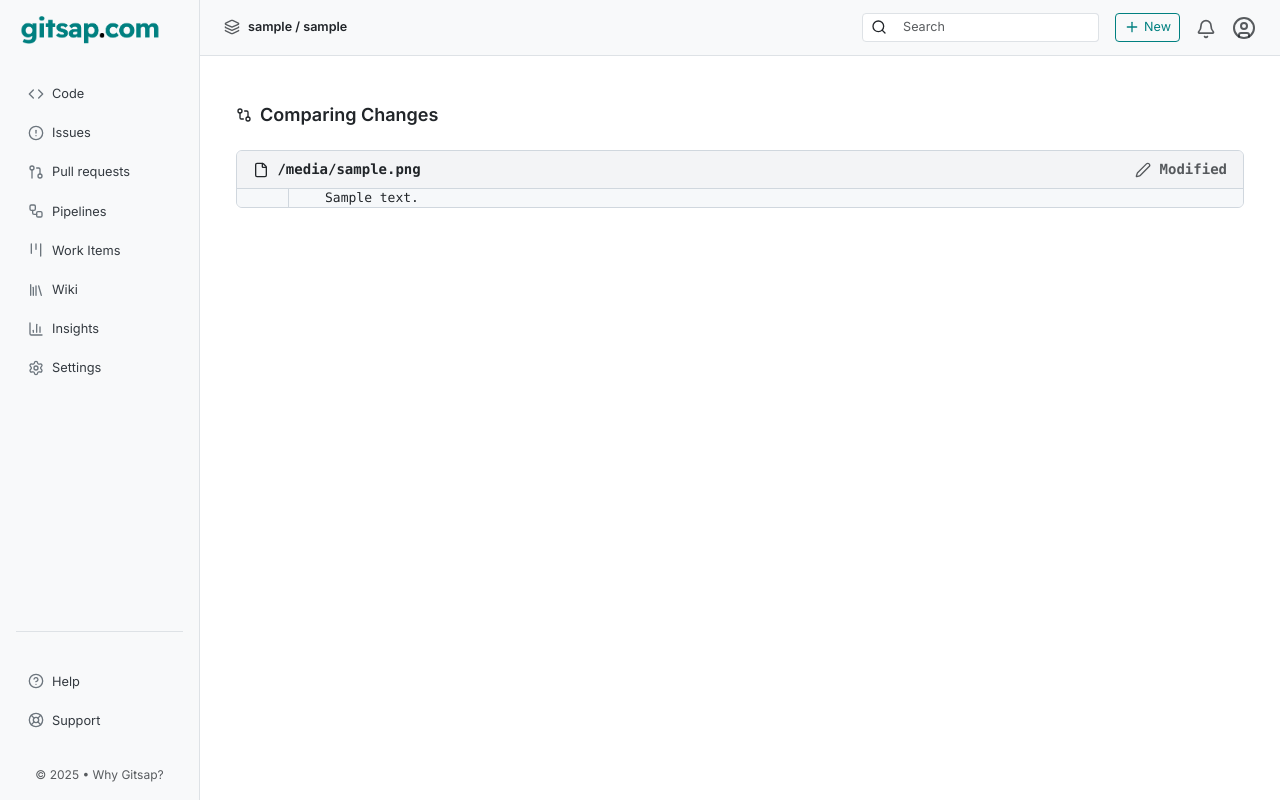
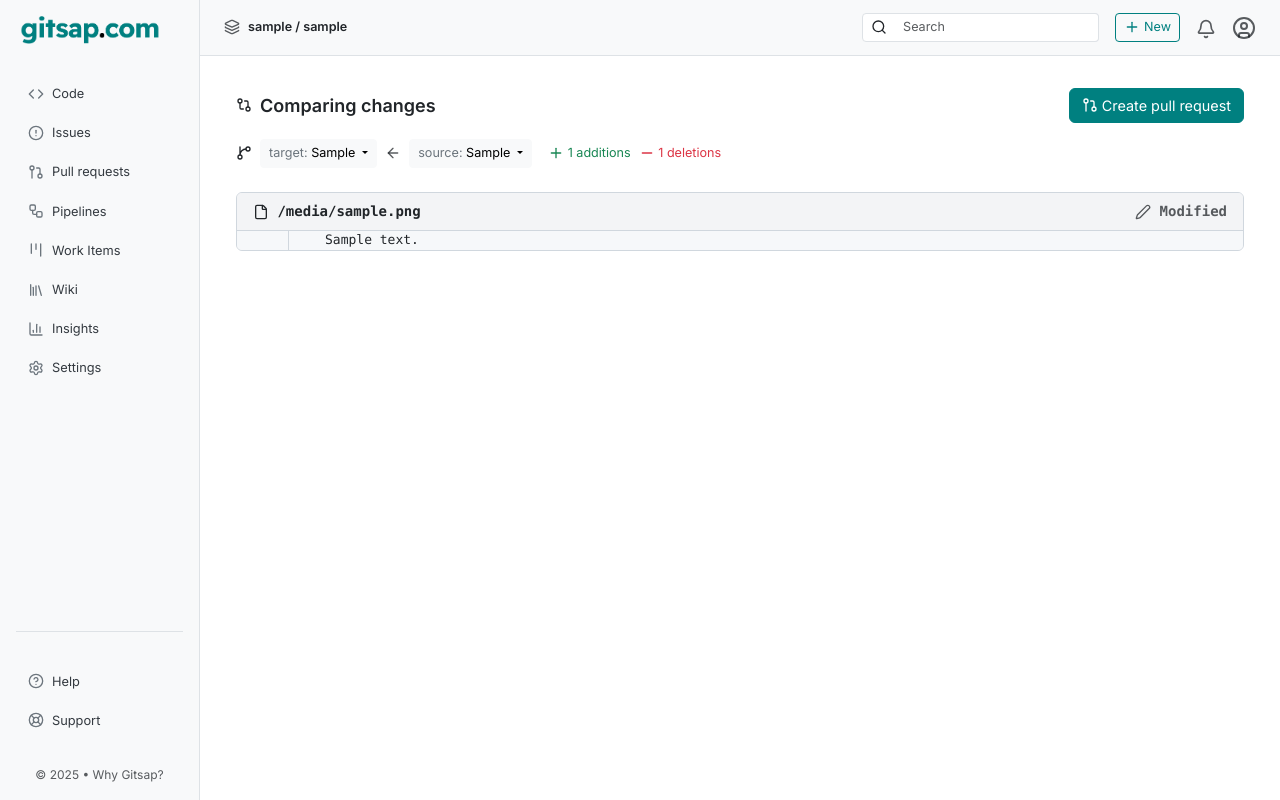
Before and after one commit to santoshkpatro/gitsap, a Django app: template pull_requests/templates/pull_requests/compare.html in a window 1280 px wide. Run offline with Django 5.2, Linux system fonts and the light colour scheme; the template is opened without the code that fills it: most values are stand-ins (such as "Sample title", 1, 10 or a date in 2020); some libraries are stand-ins or nearby versions.

Commit message:
feat: Update compare.html and PullRequestCompareView to display addition and deletion counts with improved layout

```diff
--- a/pull_requests/templates/pull_requests/compare.html
+++ b/pull_requests/templates/pull_requests/compare.html
@@ -64,21 +64,84 @@
 
     .diff-added {
         background-color: #d4f8d4;
-        /* Sharper green */
     }
 
     .diff-deleted {
         background-color: #fddcdc;
-        /* Sharper red */
     }
 </style>
 {% endblock styles %}
 
 {% block content %}
-<div class="container mt-4">
-    <h5 class="fw-semibold d-flex align-items-center gap-2 mb-4">
-        <i data-lucide="git-compare"></i> Comparing Changes
-    </h5>
+<div class="container mt-2">
+    <div class="d-flex justify-content-between align-items-center mb-3 flex-wrap gap-2">
+        <h5 class="fw-semibold d-flex align-items-center gap-2 mb-0">
+            <i data-lucide="git-compare"></i> Comparing changes
+        </h5>
+        <a href="#" class="btn btn-primary d-flex align-items-center gap-1">
+            <i data-lucide="git-pull-request"></i> Create pull request
+        </a>
+    </div>
+
+    <div class="d-flex align-items-center gap-3 mb-4 flex-wrap">
+        <div class="d-flex align-items-center gap-2">
+            <i data-lucide="git-branch"></i>
+
+            <!-- Target Branch Dropdown -->
+            <div class="dropdown">
+                <button class="btn btn-sm btn-light dropdown-toggle" type="button" data-bs-toggle="dropdown">
+                    <span class="text-secondary">target:</span> {{ target_branch }}
+                </button>
+                <ul class="dropdown-menu">
+                    {% for branch in project.repo_branches %}
+                    <li>
+                        <a class="dropdown-item d-flex justify-content-between align-items-center"
+                            href="?source={{ source_branch }}&target={{ branch }}">
+                            {{ branch }}
+                            {% if branch == target_branch %}
+                            <i data-lucide="check" class="text-success"></i>
+                            {% endif %}
+                        </a>
+                    </li>
+                    {% endfor %}
+                </ul>
+            </div>
+
+            <i data-lucide="arrow-left" class="text-muted"></i>
+
+            <!-- Source Branch Dropdown -->
+            <div class="dropdown">
+                <button class="btn btn-sm btn-light dropdown-toggle" type="button" data-bs-toggle="dropdown">
+                    <span class="text-secondary">source:</span> {{ source_branch }}
+                </button>
+                <ul class="dropdown-menu">
+                    {% for branch in project.repo_branches %}
+                    <li>
+                        <a class="dropdown-item d-flex justify-content-between align-items-center"
+                            href="?source={{ branch }}&target={{ target_branch }}">
+                            {{ branch }}
+                            {% if branch == source_branch %}
+                            <i data-lucide="check" class="text-success"></i>
+                            {% endif %}
+                        </a>
+                    </li>
+                    {% endfor %}
+                </ul>
+            </div>
+        </div>
+
+        <!-- Addition / Deletion Counters -->
+        <div class="d-flex align-items-center gap-2 text-muted small">
+            <span class="text-success">
+                <i data-lucide="plus"></i> {{ total_additions }} additions
+            </span>
+            <span class="text-danger">
+                <i data-lucide="minus"></i> {{ total_deletions }} deletions
+            </span>
+        </div>
+    </div>
+
+
 
     {% for file in diffs %}
     <div class="diff-block">
@@ -111,3 +174,7 @@
     {% endfor %}
 </div>
 {% endblock content %}
+
+{% block scripts %}
+
+{% endblock scripts %}
--- a/pull_requests/views.py
+++ b/pull_requests/views.py
@@ -11,12 +11,16 @@ class PullRequestCompareView(ProjectAccessMixin, View):
         target_branch = request.GET.get("target", project.default_branch)
 
         diffs = project.get_diff_between_branches(source_branch, target_branch)
+        total_additions = sum(f["added_lines"] for f in diffs)
+        total_deletions = sum(f["deleted_lines"] for f in diffs)
 
         context = {
             "project": project,
             "source_branch": source_branch,
             "target_branch": target_branch,
             "diffs": diffs,
+            "total_additions": total_additions,
+            "total_deletions": total_deletions,
             "active_tab": "pull_requests",
         }
         return render(request, "pull_requests/compare.html", context)
```
